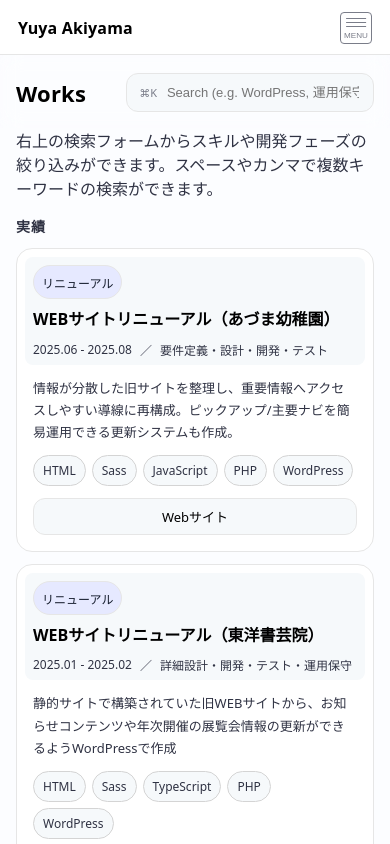
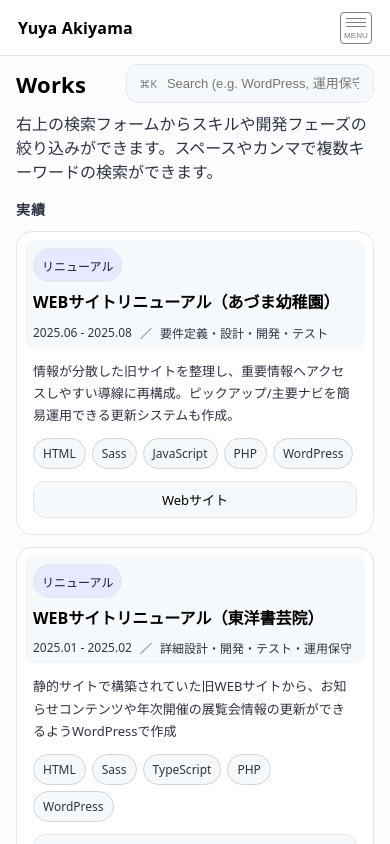
Before and after one commit to Zaty-Akiyama/portfolio, a Next.js app: page / in a window 390 px wide. Shown: the top 844 px of the page. Built offline with nearby package versions, Linux system fonts and the light colour scheme.

Commit message:
refs #8 固定ヘッダーの処理修正

```diff
--- a/package.json
+++ b/package.json
@@ -8,6 +8,7 @@
     "start": "next start"
   },
   "dependencies": {
+    "jotai": "^2.18.0",
     "next": "16.0.7",
     "react": "19.2.0",
     "react-dom": "19.2.0"
--- a/src/app/globals.css
+++ b/src/app/globals.css
@@ -60,3 +60,9 @@ a {
 :where(body) {
   overflow-x: clip;
 }
+
+@media (max-width: 980px) {
+  body {
+    margin-top: var(--sp-header-height);
+  }
+}
--- a/src/components/layout/AppShell.module.css
+++ b/src/components/layout/AppShell.module.css
@@ -37,5 +37,9 @@
   .main {
     width: 100vw;
     padding: 18px 16px 48px;
+
+    &.isHeaderVisible {
+      margin-top: 56px;
+    }
   }
 }
--- a/src/components/layout/AppShell.tsx
+++ b/src/components/layout/AppShell.tsx
@@ -1,11 +1,35 @@
+'use client';
+
+import { useEffect, useState } from "react";
 import styles from "./AppShell.module.css";
 import { Sidebar } from "./Sidebar";
+import { useAtomValue } from "jotai";
+import { sidebarOpenAtom } from "@/store/uiAtoms";
+import { cn } from "@/utils/cn";
 
 export function AppShell({ children }: { children: React.ReactNode }) {
+  const [isHeaderVisible, setIsHeaderVisible] = useState(true);
+  const [tmpScrollY, setTmpScrollY] = useState(-56);
+  const open = useAtomValue(sidebarOpenAtom);
+
+  useEffect(() => {
+    const handleScroll = () => {
+      const currentScrollY = window.scrollY - 56;
+      if (currentScrollY > tmpScrollY || open || currentScrollY <= 0) {
+        setIsHeaderVisible(true);
+      } else {
+        setIsHeaderVisible(false);
+      }
+      setTmpScrollY(currentScrollY);
+    };
+    window.addEventListener("scroll", handleScroll);
+    return () => window.removeEventListener("scroll", handleScroll);
+  }, [tmpScrollY, open]);
+
   return (
-    <div className={styles.app}>
+    <div className={styles.app} style={{ "--sp-header-height": "56px", "--sp-header-visible": isHeaderVisible ? "1" : "0" } as React.CSSProperties}>
       <Sidebar />
-      <main className={styles.main}>
+      <main className={cn(styles.main, isHeaderVisible && styles.isHeaderVisible)}>
         <div className={styles.content}>
           {children}
         </div>
--- a/src/components/layout/Header.module.css
+++ b/src/components/layout/Header.module.css
@@ -19,10 +19,12 @@
     min-height: 39px;
     align-items: center;
     gap: 40px;
+    transition: 0.2s top;
 
     &.fixed {
       margin-top: -18px;
-      padding: 18px 16px 16px;
+      top: calc(var(--sp-header-height) * (var(--sp-header-visible)));
+      padding: 8px 16px;
       position: sticky;
       width: 100vw;
       transform: translateX(-16px);
--- a/src/components/layout/Sidebar.module.css
+++ b/src/components/layout/Sidebar.module.css
@@ -48,29 +48,45 @@
   height: 32px;
 }
 
-@media (max-width: 980px) {
-  .sidebar {
-    padding-top: 12px;
-    position: relative;
-    border-right: none;
-    border-bottom: 1px solid var(--color-border);
-    overflow: clip;
-    height: 55px;
-    transition: 0.3s height;
-
-    &.open {
-      height: var(--height, 55px);
-    }
-  }
-
-  .hamburgerButton {
-    display: block;
-  }
-}
-
 .content {
   overflow-y: auto;
   display: flex;
   flex-direction: column;
   gap: 18px;
 }
+
+@media (max-width: 980px) {
+  .sidebar {
+    height: var(--sp-header-height);
+    padding-top: 12px;
+    padding-bottom: 22px;
+    position: fixed;
+    top: calc(var(--sp-header-height) * (var(--sp-header-visible) - 1));
+    border-right: none;
+    border-bottom: 1px solid var(--color-border);
+    overflow: clip;
+    transition: 0.3s height, 0.2s top;
+    z-index: 99999;
+
+    &.open {
+      height: calc(var(--height) + 12px);
+      max-height: 100%;
+      overflow: scroll;
+    }
+  }
+
+  .brand {
+    position: sticky;
+    top: 0;
+    width: 100%;
+    background-color: var(--color-main-bg);
+  }
+
+  .hamburgerButton {
+    display: block;
+  }
+
+  .content {
+    overflow: visible;
+  }
+}
--- a/src/components/layout/Sidebar.tsx
+++ b/src/components/layout/Sidebar.tsx
@@ -7,23 +7,29 @@ import { SidebarLinks } from "./SidebarLinks";
 import { HamburgerButton } from "@/components/ui/HamburgerButton";
 import { useEffect, useState } from "react";
 import { cn } from "@/utils/cn";
+import { useAtom } from 'jotai';
+import { sidebarOpenAtom } from '@/store/uiAtoms';
 
 export function Sidebar() {
-  const [open, setOpen] = useState(false);
+  const [open, setOpen] = useAtom(sidebarOpenAtom);
   const [height, setHeight] = useState(0);
 
   useEffect(() => {
     const updateHeight = () => {
       const sidebar = document.querySelector(`.${styles.sidebar}`);
       if (sidebar) {
-        setHeight(sidebar.scrollHeight);
+        if (height === 0) {
+          setHeight(sidebar.scrollHeight + 12);
+        } else {
+          setHeight(sidebar.scrollHeight + (open ? -11 : 12));
+        }
       }
     };
 
     updateHeight();
     window.addEventListener("resize", updateHeight);
     return () => window.removeEventListener("resize", updateHeight);
-  }, []);
+  }, [height, open]);
 
   return (
     <aside className={cn(styles.sidebar, open && styles.open)} style={{ '--height': `${height}px` } as React.CSSProperties} aria-label="sidebar">
--- /dev/null
+++ b/src/store/uiAtoms.ts
@@ -0,0 +1,4 @@
+import { atom } from 'jotai';
+
+// サイドバーの開閉状態の管理
+export const sidebarOpenAtom = atom(false);
```
Also changed, not shown: 1 other file (tests, documents, lock files or other folders).
